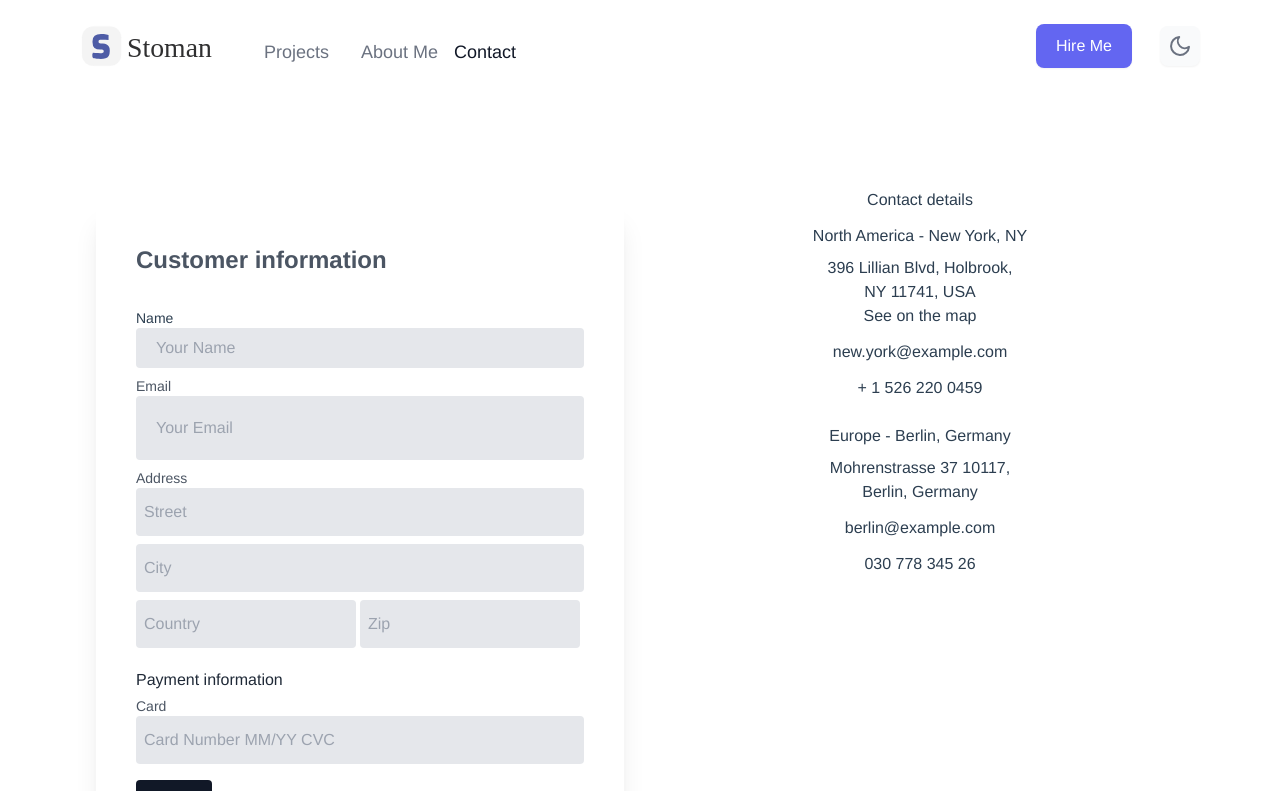
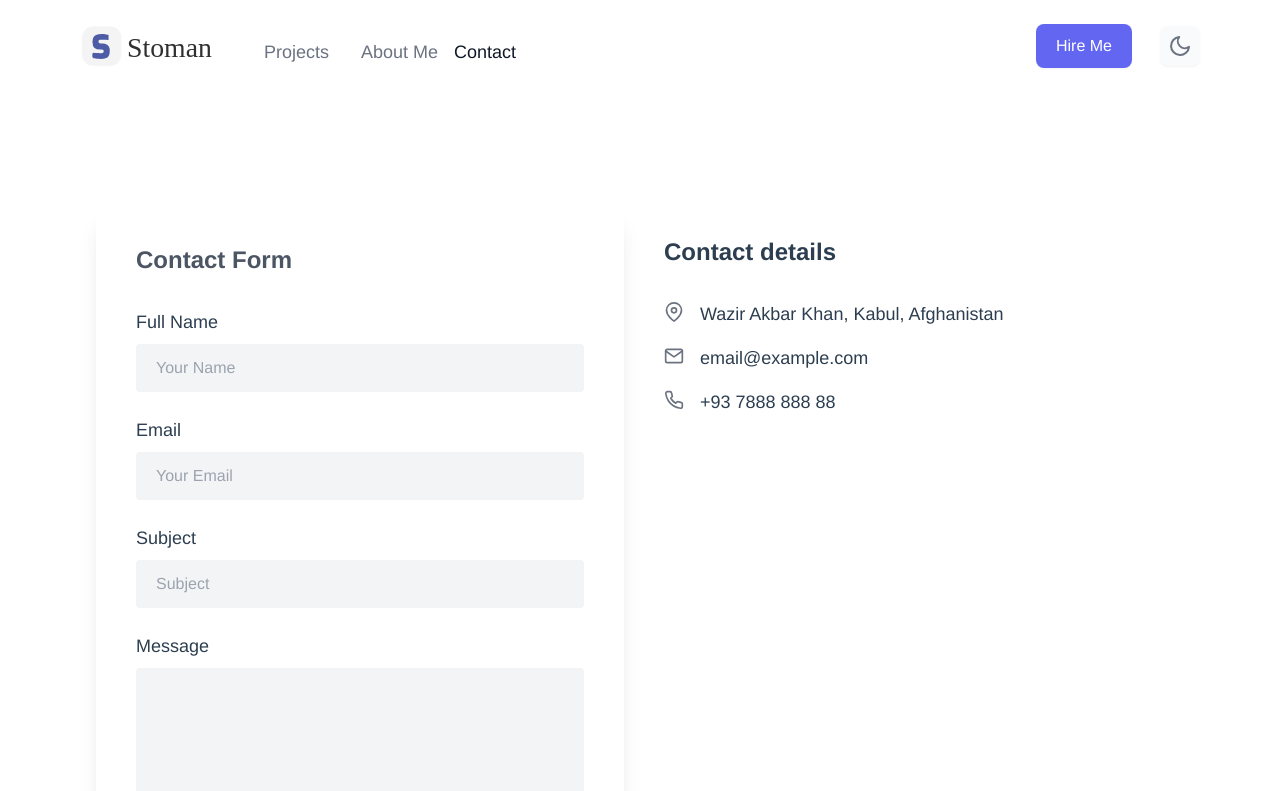
Before and after one commit to velvettouch1004/vuejs-tailwindcss-portfolio, a Vue app: page /contact in a window 1280 px wide. Shown: the top 791 px of the page. Built offline with nearby package versions, Linux system fonts and the light colour scheme.

Commit message:
Contact page form and more changes

```diff
--- a/src/components/project/ProjectsGrid.vue
+++ b/src/components/project/ProjectsGrid.vue
@@ -1,6 +1,6 @@
 <template>
 	<!-- Projects start -->
-	<section class="pt-12 sm:pt-20">
+	<section class="pt-12 sm:pt-28">
 		<div class="text-center">
 			<p class="text-2xl sm:text-5xl font-semibold mb-3 text-gray-600">
 				Projects Portfolio
--- a/src/views/Contact.vue
+++ b/src/views/Contact.vue
@@ -1,181 +1,116 @@
 <template>
-	<div class="container mx-auto flex py-10 mt-10 sm:mt-20">
-		<div class="w-1/2">
+	<div class="container mx-auto sm:flex py-5 sm:py-10 mt-10 sm:mt-20">
+		<div class="w-full sm:w-1/2">
 			<div class="leading-loose">
 				<form
-					class="max-w-xl m-4 p-10 bg-white rounded shadow-xl text-left"
+					class="max-w-xl m-4 p-6 sm:p-10 bg-white rounded-xl shadow-xl text-left"
 				>
 					<p class="text-gray-600 text-2xl font-semibold mb-8">
-						Customer information
+						Contact Form
 					</p>
 					<div class="">
-						<label class="block text-sm text-gray-00" for="cus_name"
-							>Name</label
+						<label
+							class="block text-lg text-gray-00 mb-2"
+							for="name"
+							>Full Name</label
 						>
 						<input
-							class="w-full px-5 py-1 text-gray-700 bg-gray-200 rounded"
-							id="cus_name"
-							name="cus_name"
+							class="w-full px-5 py-2 text-gray-700 bg-gray-100 rounded"
+							id="name"
+							name="name"
 							type="text"
 							required=""
 							placeholder="Your Name"
 							aria-label="Name"
 						/>
 					</div>
-					<div class="mt-2">
+					<div class="mt-6">
 						<label
-							class="block text-sm text-gray-600"
-							for="cus_email"
+							class="block text-lg text-gray-00 mb-2"
+							for="email"
 							>Email</label
 						>
 						<input
-							class="w-full px-5  py-4 text-gray-700 bg-gray-200 rounded"
-							id="cus_email"
-							name="cus_email"
+							class="w-full px-5  py-2 text-gray-700 bg-gray-100 rounded"
+							id="email"
+							name="email"
 							type="text"
 							required=""
 							placeholder="Your Email"
 							aria-label="Email"
 						/>
 					</div>
-					<div class="mt-2">
+					<div class="mt-6">
 						<label
-							class=" block text-sm text-gray-600"
-							for="cus_email"
-							>Address</label
+							class="block text-lg text-gray-00 mb-2"
+							for="subject"
+							>Subject</label
 						>
 						<input
-							class="w-full px-2 py-2 text-gray-700 bg-gray-200 rounded"
-							id="cus_email"
-							name="cus_email"
+							class="w-full px-5 py-2 text-gray-700 bg-gray-100 rounded"
+							id="subject"
+							name="subject"
 							type="text"
 							required=""
-							placeholder="Street"
-							aria-label="Email"
+							placeholder="Subject"
+							aria-label="Subject"
 						/>
 					</div>
-					<div class="mt-2">
+
+					<div class="mt-6">
 						<label
-							class="hidden text-sm block text-gray-600"
-							for="cus_email"
-							>City</label
+							class="block text-lg text-gray-00 mb-2"
+							for="message"
+							>Message</label
 						>
-						<input
-							class="w-full px-2 py-2 text-gray-700 bg-gray-200 rounded"
-							id="cus_email"
-							name="cus_email"
-							type="text"
-							required=""
-							placeholder="City"
-							aria-label="Email"
-						/>
+						<textarea
+							class="w-full px-2 py-2 text-gray-700 bg-gray-100 rounded"
+							id="message"
+							name="message"
+							cols="14"
+							rows="6"
+						></textarea>
 					</div>
-					<div class="inline-block mt-2 w-1/2 pr-1">
-						<label
-							class="hidden block text-sm text-gray-600"
-							for="cus_email"
-							>Country</label
-						>
-						<input
-							class="w-full px-2 py-2 text-gray-700 bg-gray-200 rounded"
-							id="cus_email"
-							name="cus_email"
-							type="text"
-							required=""
-							placeholder="Country"
-							aria-label="Email"
-						/>
-					</div>
-					<div class="inline-block mt-2 -mx-1 pl-1 w-1/2">
-						<label
-							class="hidden block text-sm text-gray-600"
-							for="cus_email"
-							>Zip</label
-						>
-						<input
-							class="w-full px-2 py-2 text-gray-700 bg-gray-200 rounded"
-							id="cus_email"
-							name="cus_email"
-							type="text"
-							required=""
-							placeholder="Zip"
-							aria-label="Email"
-						/>
-					</div>
-					<p class="mt-4 text-gray-800 font-medium">
-						Payment information
-					</p>
-					<div class="">
-						<label
-							class="block text-sm text-gray-600"
-							for="cus_name"
-							>Card</label
-						>
-						<input
-							class="w-full px-2 py-2 text-gray-700 bg-gray-200 rounded"
-							id="cus_name"
-							name="cus_name"
-							type="text"
-							required=""
-							placeholder="Card Number MM/YY CVC"
-							aria-label="Name"
-						/>
-					</div>
-					<div class="mt-4">
+
+					<div class="mt-6">
 						<button
-							class="px-4 py-1 text-white font-light tracking-wider bg-gray-900 rounded"
+							class="px-4 py-3 text-white font-medium tracking-wider bg-indigo-500 hover:bg-indigo-600 rounded-lg"
 							type="submit"
 						>
-							$3.00
+							Send Message
 						</button>
 					</div>
 				</form>
 			</div>
 		</div>
-		<div class="w-1/2">
-			<div class="col-lg-4 col-md-4 offset-md-1">
-				<h2 class="h4 pb-3">Contact details</h2>
-				<h3 class="h6 pb-2">North America - New York, NY</h3>
-				<ul class="list-unstyled fs-sm pb-3">
-					<li class="d-flex align-items-top mb-3">
+		<div class="w-full sm:w-1/2">
+			<div class="text-left max-w-xl px-6">
+				<h2 class="text-2xl font-semibold mt-12 mb-8">
+					Contact details
+				</h2>
+				<ul class="">
+					<li class="flex">
 						<i
-							class="ai-map-pin fs-xl text-muted mt-1 me-2 pe-1"
+							data-feather="map-pin"
+							class="w-5 text-gray-500 mr-4"
 						></i>
-						<div>
-							396 Lillian Blvd, Holbrook,<br />NY 11741, USA<br /><a
-								class="fancy-link"
-								href="#map"
-								data-scroll=""
-								>See on the map</a
-							>
-						</div>
+						<p class="text-lg mb-4">
+							Wazir Akbar Khan, Kabul, Afghanistan
+						</p>
 					</li>
-					<li class="d-flex align-items-center mb-3">
-						<i class="ai-mail fs-xl text-muted me-2 pe-1"></i>
-						<div>new.york@example.com</div>
+					<li class="flex">
+						<i
+							data-feather="mail"
+							class="w-5 text-gray-500 mr-4"
+						></i>
+						<p class="text-lg mb-4">email@example.com</p>
 					</li>
-					<li class="d-flex align-items-center mb-3">
-						<i class="ai-phone fs-xl text-muted me-2 pe-1"></i>
-						<div>+ 1 526 220 0459</div>
-					</li>
-				</ul>
-				<h3 class="h6 pb-2">Europe - Berlin, Germany</h3>
-				<ul class="list-unstyled fs-sm">
-					<li class="d-flex align-items-top mb-3">
+					<li class="flex">
 						<i
-							class="ai-map-pin fs-xl text-muted mt-1 me-2 pe-1"
+							data-feather="phone"
+							class="w-5 text-gray-500 mr-4"
 						></i>
-						<div>
-							Mohrenstrasse 37 10117,<br />Berlin, Germany<br />
-						</div>
-					</li>
-					<li class="d-flex align-items-center mb-3">
-						<i class="ai-mail fs-xl text-muted me-2 pe-1"></i>
-						<div>berlin@example.com</div>
-					</li>
-					<li class="d-flex align-items-center mb-3">
-						<i class="ai-phone fs-xl text-muted me-2 pe-1"></i>
-						<div>030 778 345 26</div>
+						<p class="text-lg mb-4">+93 7888 888 88</p>
 					</li>
 				</ul>
 			</div>
@@ -184,7 +119,18 @@
 </template>
 
 <script>
+import feather from 'feather-icons';
+
 export default {
-	setup() {},
+	data: () => {
+		return {};
+	},
+	mounted() {
+		feather.replace();
+	},
+	updated() {
+		feather.replace();
+	},
+	methods: {},
 };
 </script>
```
